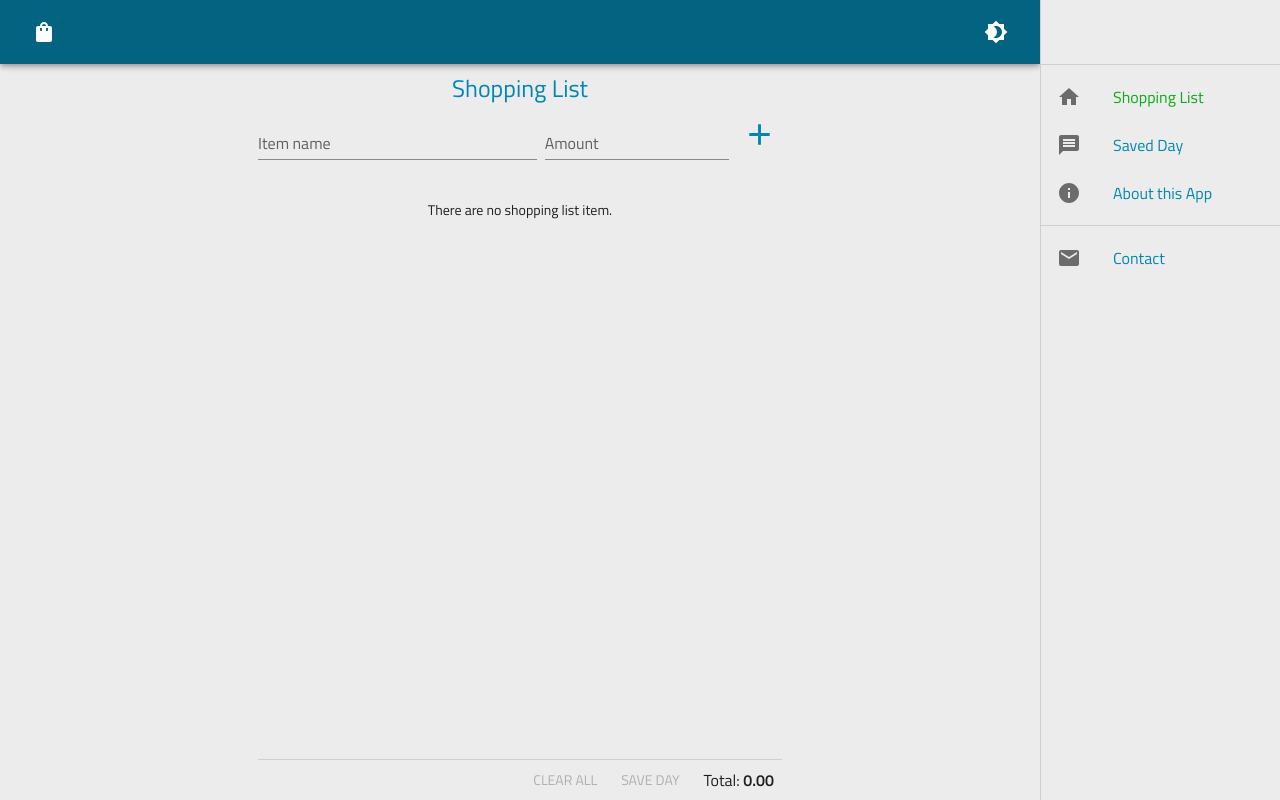
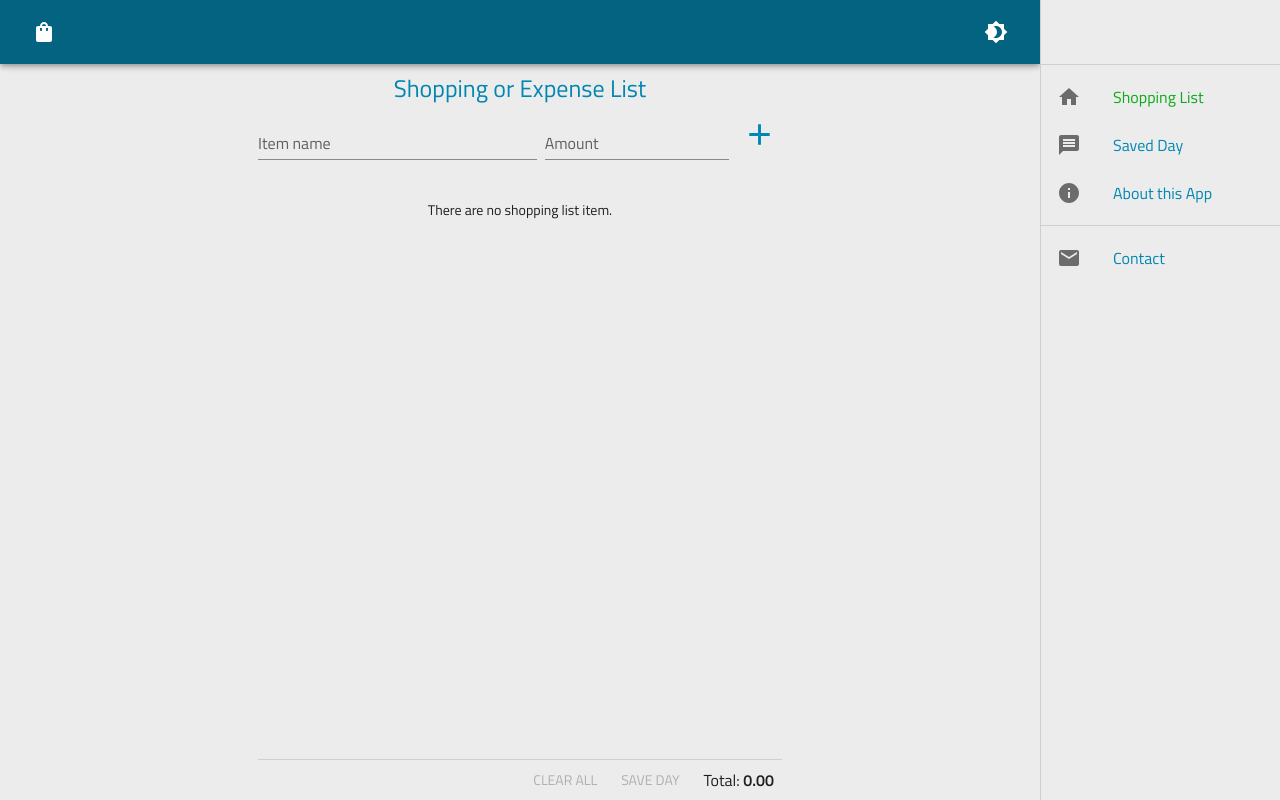
Before and after one commit to rislammb/pwa-shopping-list, a React (Create React App) app: page / in a window 1280 px wide. Built offline with nearby package versions, Linux system fonts and the light colour scheme.

Commit message:
Update Home.jsx

```diff
--- a/src/pages/Home.jsx
+++ b/src/pages/Home.jsx
@@ -15,7 +15,7 @@ const Home = () => {
           flexDirection: 'column',
         }}
       >
-        <PageTitle title='Shopping List' />
+        <PageTitle title='Shopping or Expense List' />
         <AddItem />
         <ShoppingTable />
       </Box>
```
